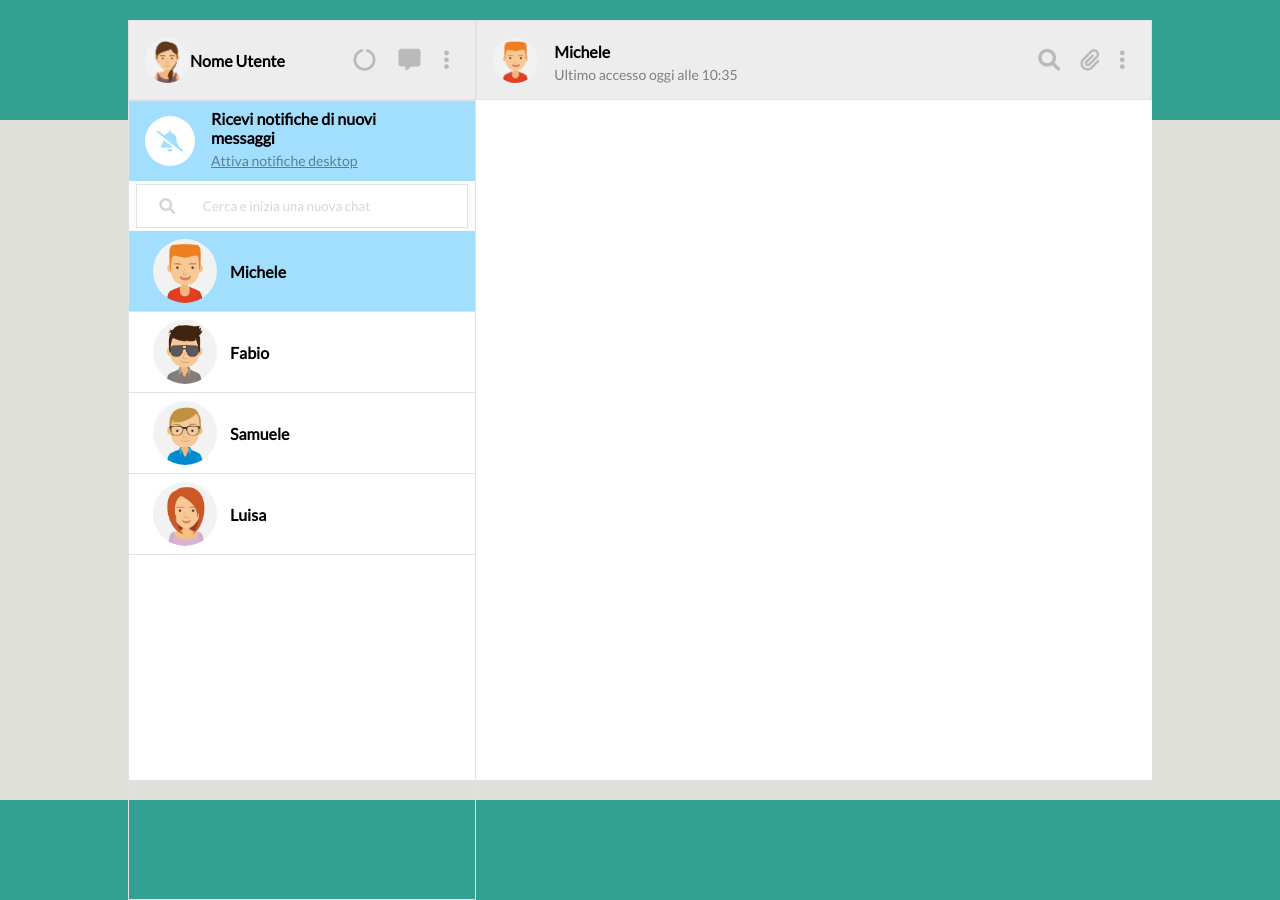
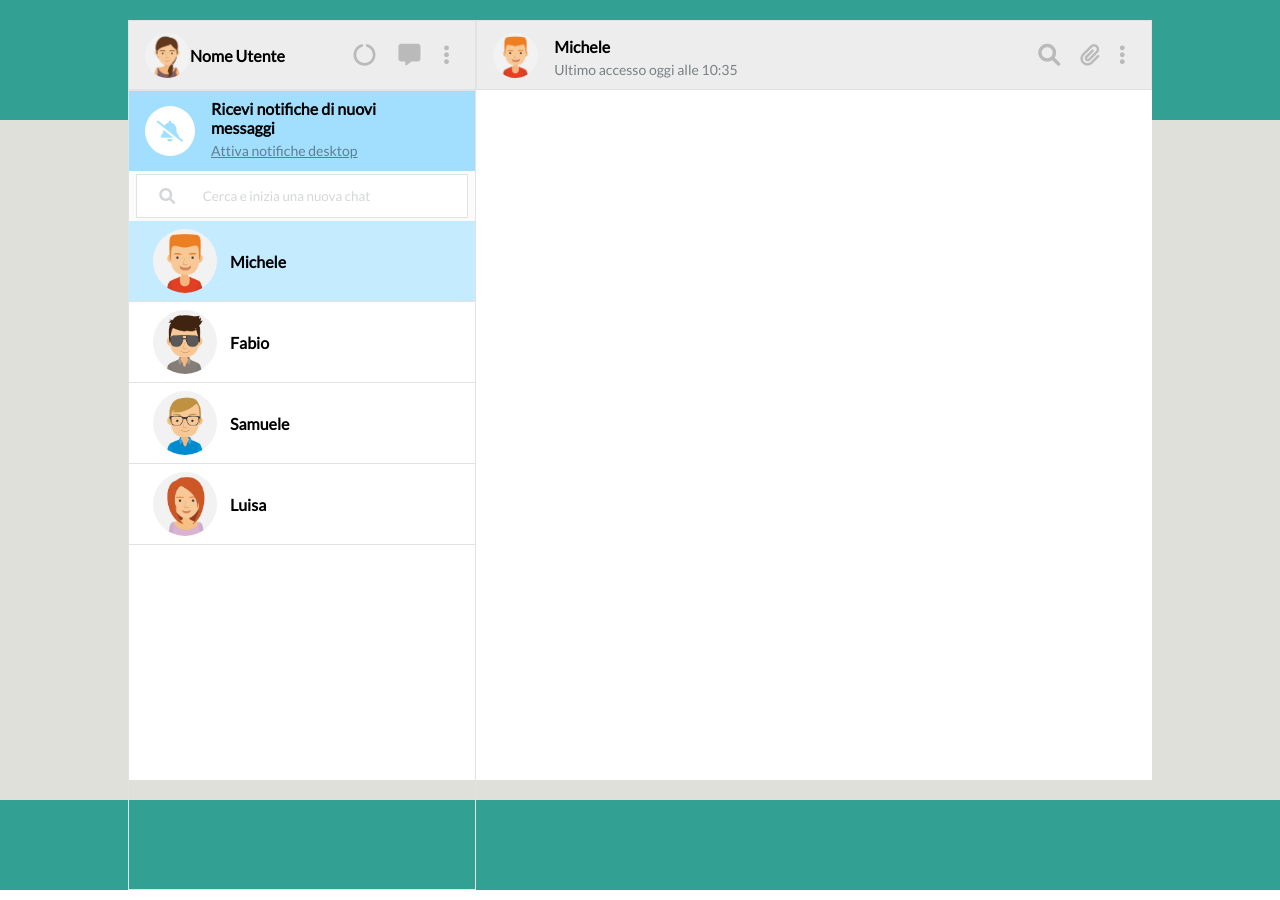
Before and after one commit to luirusso/vue-boolzapp, a plain HTML site: page index.html in a window 1280 px wide. In both pictures the pointer is over the element 302 px from the left and 271 px from the top of the page. Drawn offline with nearby package versions, Linux system fonts and the light colour scheme.

Commit message:
changed hover color on contacts

```diff
--- a/css/styles.css
+++ b/css/styles.css
@@ -39,6 +39,7 @@ body {
     justify-content: space-between;
     padding: 1rem;
     border: 1px solid #E2E2E2;
+    height: 70px;
 }
 
 .user-header .avatar {
@@ -74,6 +75,7 @@ body {
     justify-content: space-between;
     flex-grow: 2;
     padding: 1rem;
+    height: 70px;
 }
 
 .message-menu {
@@ -208,6 +210,6 @@ body {
 }
 
 .contact:hover {
-    background-color: #A2DFFE;
+    background-color: #c4ebff;
     cursor: pointer;
 }
```
